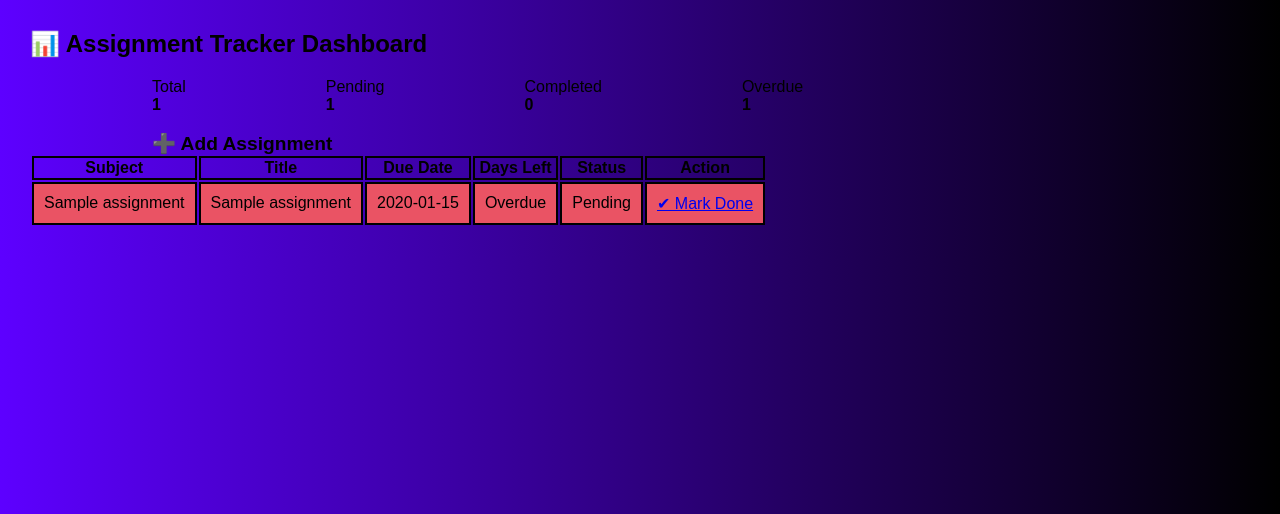
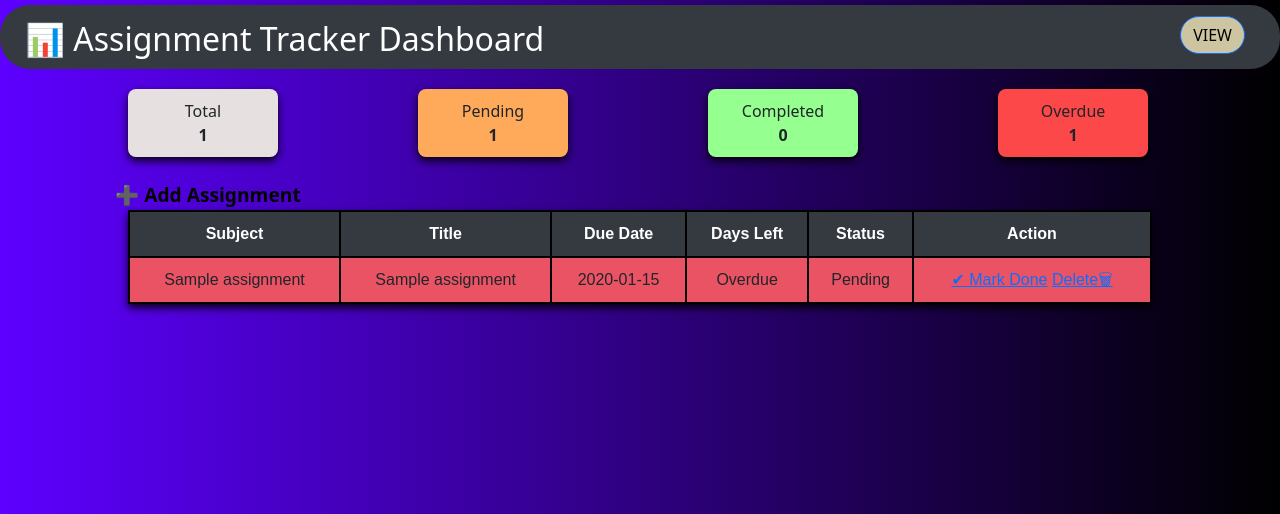
Before and after one commit to selvagunalan05-design/assignment-tracker, a Flask app: page / in a window 1280 px wide. Shown: the top 514 px of the page. Run offline with Flask 3, Linux system fonts and the light colour scheme; tables that the repository leaves empty hold one stand-in row (values such as "Sample post").

Commit message:
2nd commit

```diff
--- a/templates/index.html
+++ b/templates/index.html
@@ -2,24 +2,71 @@
 <html>
 <head>
     <title>Assignment Tracker Dashboard</title>
-    <link rel="stylesheet" href="{{ url_for('static', filename='style.css') }}">
+    <link rel="stylesheet" href="{{url_for('static',filename='style.css')}}">
+    <link href="https://cdn.jsdelivr.net/npm/bootstrap@5.3.3/dist/css/bootstrap.min.css" rel="stylesheet">
+    <script src="https://cdn.jsdelivr.net/npm/bootstrap@5.3.3/dist/js/bootstrap.bundle.min.js"></script>
+    <script src="https://cdn.jsdelivr.net/npm/chart.js"></script>
+
+
+
 </head>
-<body>
+<body class="dashboard-body">
+<div class="custom-navbar">
+  <div class="title">
+    <h2>📊 Assignment Tracker Dashboard</h2>
+  </div>
+  <div class="btn-open">
+    <button class="btn btn-primary" type="button" data-bs-toggle="offcanvas" data-bs-target="#offcanvasScrolling" aria-controls="offcanvasScrolling">VIEW</button>
 
-<h2>📊 Assignment Tracker Dashboard</h2>
+        <div class="offcanvas offcanvas-start" data-bs-scroll="true" data-bs-backdrop="false" tabindex="-1" id="offcanvasScrolling" aria-labelledby="offcanvasScrollingLabel">
+        <div class="offcanvas-header">
+            <h3 class="offcanvas-title" id="offcanvasScrollingLabel">Statistic</h3>
+            <button type="button" class="btn-close" data-bs-dismiss="offcanvas" aria-label="Close"></button>
+        </div>
+        <div class="offcanvas-body">
+            <h3> TOTAL       :<span>{{ total }}</span>   </h3>
+            <h3> PENDING     :<span>{{ pending }} </span></h3>
+            <h3> COMPLETED   :<span>{{ completed}}</span></h3>
+            <h3> OVERDUE     :<span>{{ overdue }} </span></h3>
 
+            <div style="width: 350px; margin: 30px auto;">
+                 <canvas id="assignmentPieChart"></canvas>
+            </div>
+
+        </div>
+        </div>
+    </div>
+</div>
 <div class="cards">
-    <div class="card">Total<br><b>{{ total }}</b></div>
-    <div class="card pending">Pending<br><b>{{ pending }}</b></div>
-    <div class="card completed">Completed<br><b>{{ completed }}</b></div>
-    <div class="card overdue">Overdue<br><b>{{ overdue }}</b></div>
+    <div class="card-total">Total<br><b>{{ total }}</b></div>
+    <div class="card-pending">Pending<br><b>{{ pending }}</b></div>
+    <div class="card-completed">Completed<br><b>{{ completed }}</b></div>
+    <div class="card-overdue">Overdue<br><b>{{ overdue }}</b></div>
 </div>
 
 <br>
+<div class="add-assignment">
+  <div class="add">
+     <a href="/add" class="add-btn">➕ Add Assignment</a>
+     <div class="remainder">
+    {% if reminder_message %}
+    <div class="alert">
+        {{ reminder_message }}
+    </div>
+    {% endif %}
+    {% if reminder_message %}
+        <script>
+            alert("{{ reminder_message }}");
+        </script>
+{% endif %}
 
-<a href="/add" class="add-btn">➕ Add Assignment</a>
+  </div>
+  </div>
 
-<table>
+</div>
+
+
+<table class="assignments-table">
     <tr>
         <th>Subject</th>
         <th>Title</th>
@@ -33,8 +80,12 @@
     <tr class="
         {% if a.days_left < 0 and a.status == 'Pending' %}
             overdue-row
-        {% elif a.days_left == 0 %}
+        {% elif a.days_left == 0 and a.status == 'Pending' %}
             today-row
+        {% elif a.days_left > 0  %}
+            future-row
+        {% elif a.status=='Submitted' %}
+            submitted-row
         {% endif %}
     ">
         <td>{{ a.subject }}</td>
@@ -43,21 +94,47 @@
         <td>
             {% if a.days_left < 0 %}
                 Overdue
-            {% else %}
+            {% elif a.days_left > 0 or a.days_left ==0 %}
                 {{ a.days_left }}
             {% endif %}
         </td>
         <td>{{ a.status }}</td>
+
         <td>
             {% if a.status == 'Pending' %}
                 <a href="/complete/{{ a.id }}">✔ Mark Done</a>
+               </div>
             {% else %}
                 ✅
             {% endif %}
+              <a href="{{ url_for('delete', id=a.id) }}" onclick="return confirm('hey friend,Are you sure you want to delete this assignment?');">  Delete🗑 </a>
         </td>
     </tr>
     {% endfor %}
 </table>
+<script>
+    const pending = {{ pending }};
+    const completed = {{ completed }};
+    const overdue = {{ overdue }};
+
+    const ctx = document.getElementById('assignmentPieChart');
+
+    new Chart(ctx, {
+        type: 'pie',
+        data: {
+            labels: ['Pending', 'Completed', 'Overdue'],
+            datasets: [{
+                data: [pending, completed, overdue],
+                backgroundColor: [
+                    'yellow',
+                    'green',
+                    'red'
+                ]
+            }]
+        }
+    });
+</script>
+
 
 </body>
 </html>
```
